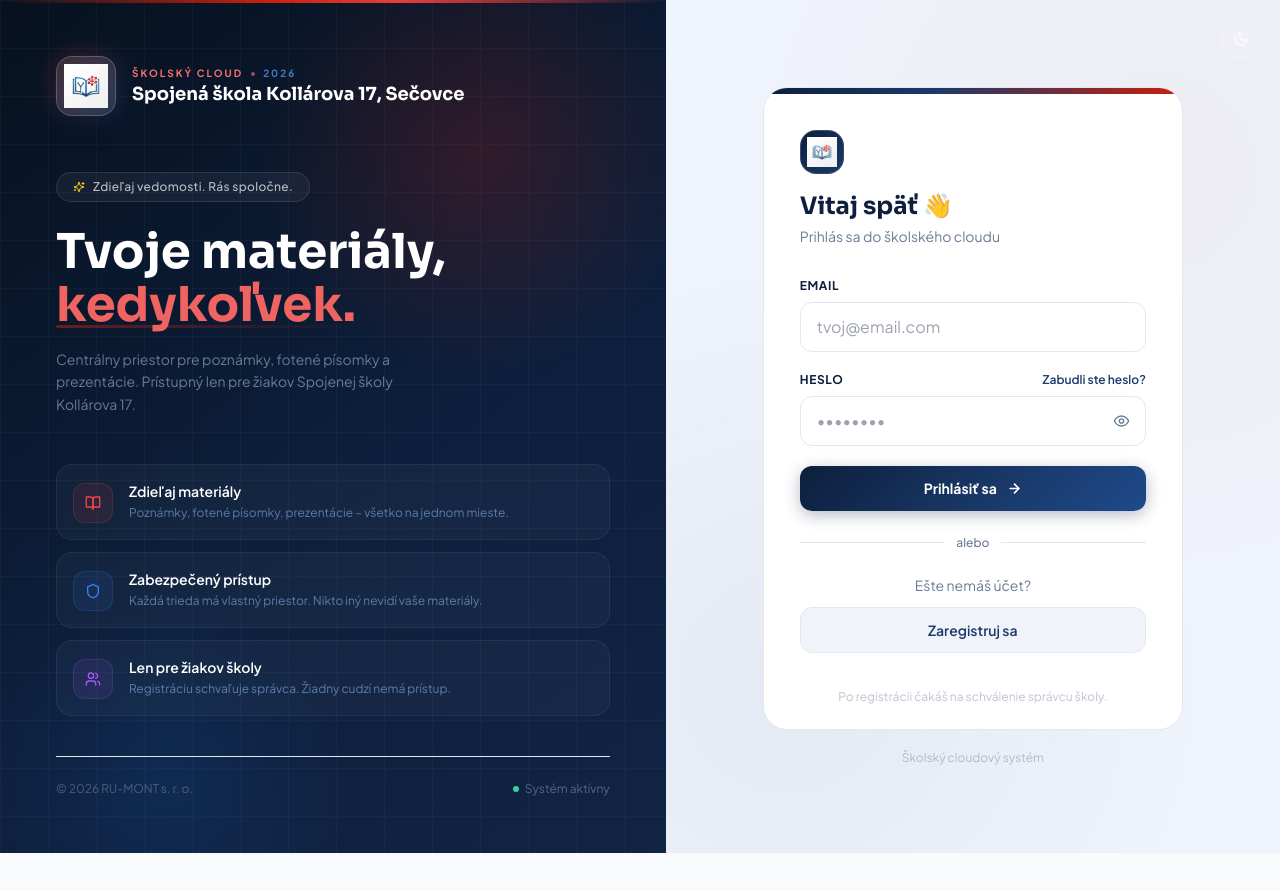
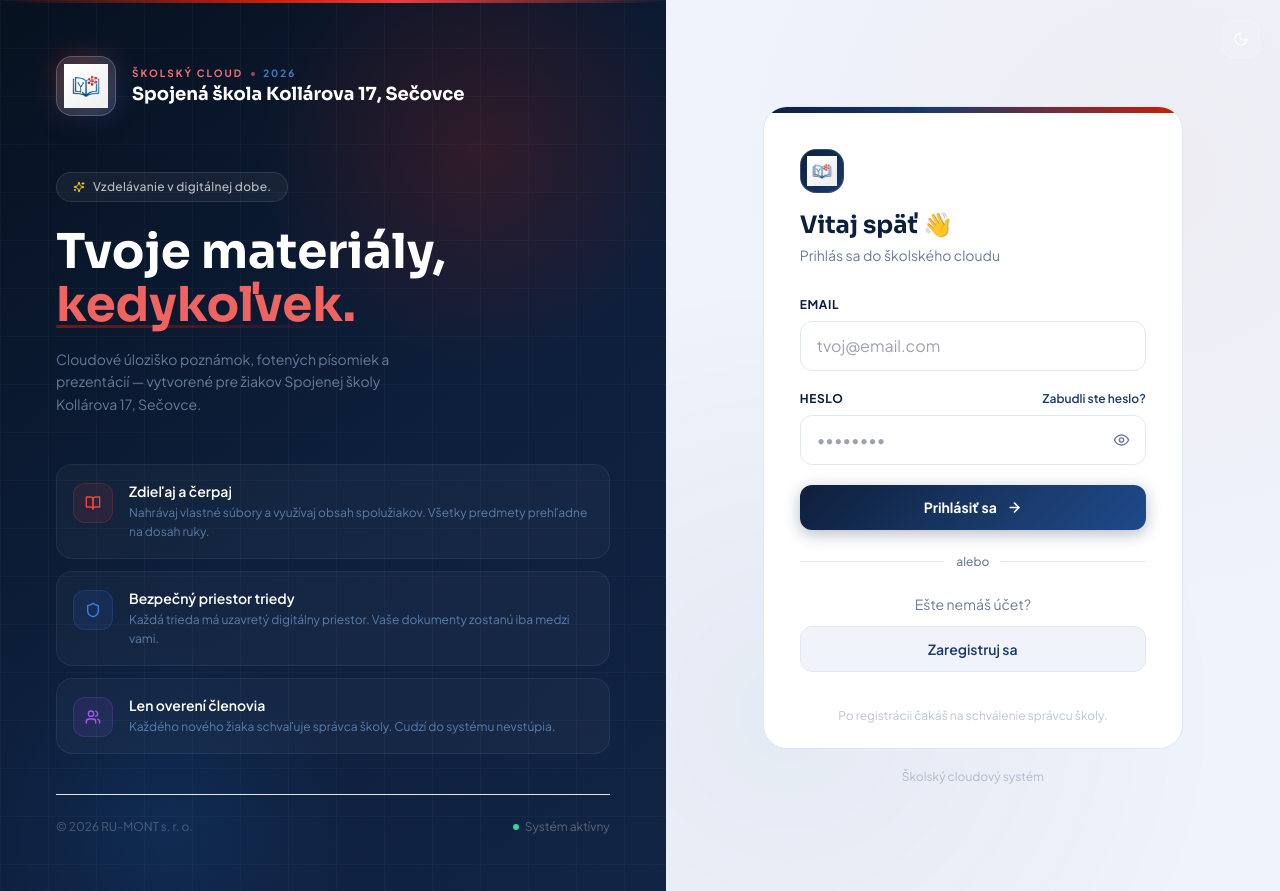
Before and after one commit to Marksen94/skolsky-cloud, a Next.js app: page / in a window 1280 px wide. Before the commit the page ends 853 px from the top, so only its background shows below. Built offline with nearby package versions, Linux system fonts and the light colour scheme; no server answers.

Commit message:
copy: profesionalnejsie texty na hlavnej stranke

```diff
--- a/src/app/page.js
+++ b/src/app/page.js
@@ -105,7 +105,7 @@ export default function LoginPage() {
           <div className="mb-12 flex-shrink-0">
             <div className="inline-flex items-center gap-2 bg-white/5 border border-white/10 rounded-full px-4 py-1.5 mb-6">
               <Sparkles size={12} className="text-yellow-400" />
-              <span className="text-white/70 text-xs font-medium tracking-wide">Zdieľaj vedomosti. Rás spoločne.</span>
+              <span className="text-white/70 text-xs font-medium tracking-wide">Vzdelávanie v digitálnej dobe.</span>
             </div>
             <h2 className="text-5xl font-bold text-white leading-[1.1] mb-4" style={{ fontFamily: 'Sora, sans-serif' }}>
               Tvoje materiály,<br />
@@ -116,21 +116,21 @@ export default function LoginPage() {
               </span>
             </h2>
             <p className="text-blue-200/50 text-sm leading-relaxed max-w-[340px]">
-              Centrálny priestor pre poznámky, fotené písomky a prezentácie. Prístupný len pre žiakov Spojenej školy Kollárova 17.
+              Cloudové úloziško poznámok, fotených písomiek a prezentácií — vytvorené pre žiakov Spojenej školy Kollárova 17, Sečovce.
             </p>
           </div>
 
           {/* Feature karty */}
           <div className="space-y-3 flex-1">
             <FeatureCard icon={<BookOpen size={16} />} accent="#ef4444"
-              title="Zdieľaj materiály"
-              desc="Poznámky, fotené písomky, prezentácie – všetko na jednom mieste." />
+              title="Zdieľaj a čerpaj"
+              desc="Nahrávaj vlastné súbory a využívaj obsah spolužiakov. Všetky predmety prehľadne na dosah ruky." />
             <FeatureCard icon={<Shield size={16} />} accent="#3b82f6"
-              title="Zabezpečený prístup"
-              desc="Každá trieda má vlastný priestor. Nikto iný nevidí vaše materiály." />
+              title="Bezpečný priestor triedy"
+              desc="Každá trieda má uzavretý digitálny priestor. Vaše dokumenty zostanú iba medzi vami." />
             <FeatureCard icon={<Users size={16} />} accent="#a855f7"
-              title="Len pre žiakov školy"
-              desc="Registráciu schvaľuje správca. Žiadny cudzí nemá prístup." />
+              title="Len overení členovia"
+              desc="Každého nového žiaka schvaľuje správca školy. Cudzí do systému nevstúpia." />
           </div>
 
           {/* Pätička */}
```
